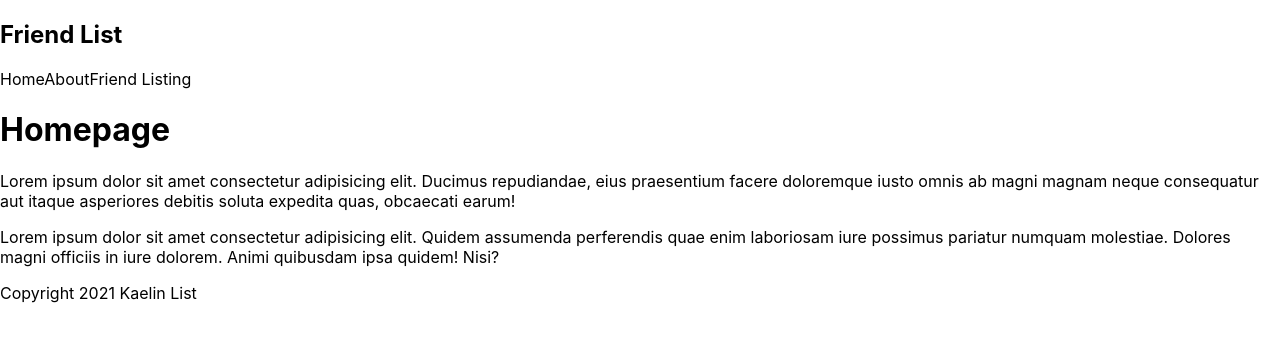
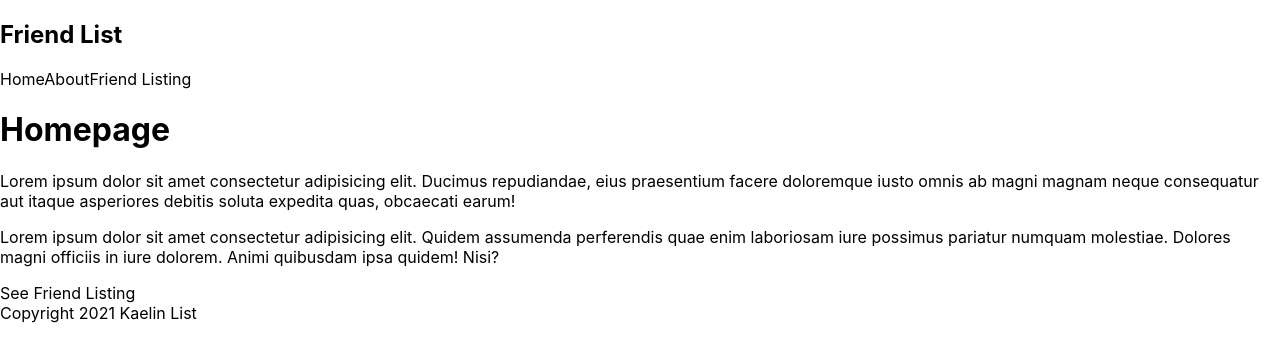
Before and after one commit to KaelinAlexander/react-practice, a Next.js app in the folder kaelin-list/: page / in a window 1280 px wide. Shown: the top 362 px of the page. Built offline with nearby package versions, Linux system fonts and the light colour scheme.

Commit message:
models using Next's Link components, which are silly but help optimize user experience

```diff
--- a/kaelin-list/comps/Navbar.js
+++ b/kaelin-list/comps/Navbar.js
@@ -1,12 +1,14 @@
+import Link from 'next/link'
+
 const Navbar = () => {
     return (
         <nav>
             <div className="logo">
                 <h1>Friend List</h1>
             </div>
-            <a>Home</a>
-            <a>About</a>
-            <a>Friend Listing</a>
+            <Link href="/"><a>Home</a></Link>
+            <Link href="/about"><a>About</a></Link>
+            <Link href="/friends"><a>Friend Listing</a></Link>
         </nav>
      );
 }
--- a/kaelin-list/pages/index.js
+++ b/kaelin-list/pages/index.js
@@ -2,6 +2,7 @@
 import Footer from '../comps/Footer'
 import Navbar from '../comps/Navbar'
 import styles from '../styles/Home.module.css'
+import Link from 'next/link'
 
 export default function Home() {
   return (
@@ -10,6 +11,7 @@
       <h1>Homepage</h1>
       <p>Lorem ipsum dolor sit amet consectetur adipisicing elit. Ducimus repudiandae, eius praesentium facere doloremque iusto omnis ab magni magnam neque consequatur aut itaque asperiores debitis soluta expedita quas, obcaecati earum!</p>
       <p>Lorem ipsum dolor sit amet consectetur adipisicing elit. Quidem assumenda perferendis quae enim laboriosam iure possimus pariatur numquam molestiae. Dolores magni officiis in iure dolorem. Animi quibusdam ipsa quidem! Nisi?</p>
+      <Link href="/friends"><a>See Friend Listing</a></Link>
       <Footer />
     </div>
   )
```
